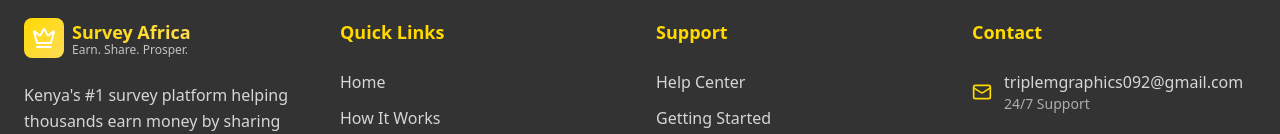
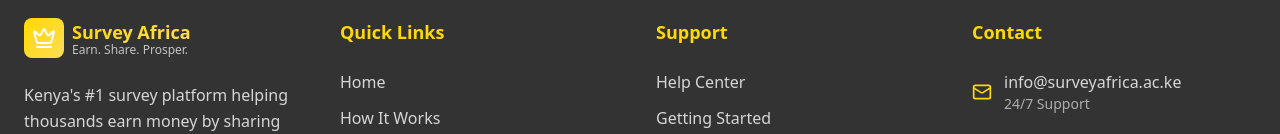
Before and after one commit to Triplemgraphics/golden-survey-gains, a React (Vite) app: page /about in a window 1280 px wide. Shown: the part 1845-1979 px from the top of the page. Built offline with nearby package versions, Linux system fonts and the light colour scheme.

Commit message:
Change contact email
Updated the email address in the contact section to info@surveyafrica.ac.ke.

```diff
--- a/src/components/Footer.tsx
+++ b/src/components/Footer.tsx
@@ -75,7 +75,7 @@ const Footer = () => {
               <div className="flex items-center gap-3">
                 <Mail className="w-5 h-5 text-primary" />
                 <div>
-                  <div className="text-background/80">triplemgraphics092@gmail.com</div>
+                  <div className="text-background/80">info@surveyafrica.ac.ke</div>
                   <div className="text-sm text-background/60">24/7 Support</div>
                 </div>
               </div>
```
